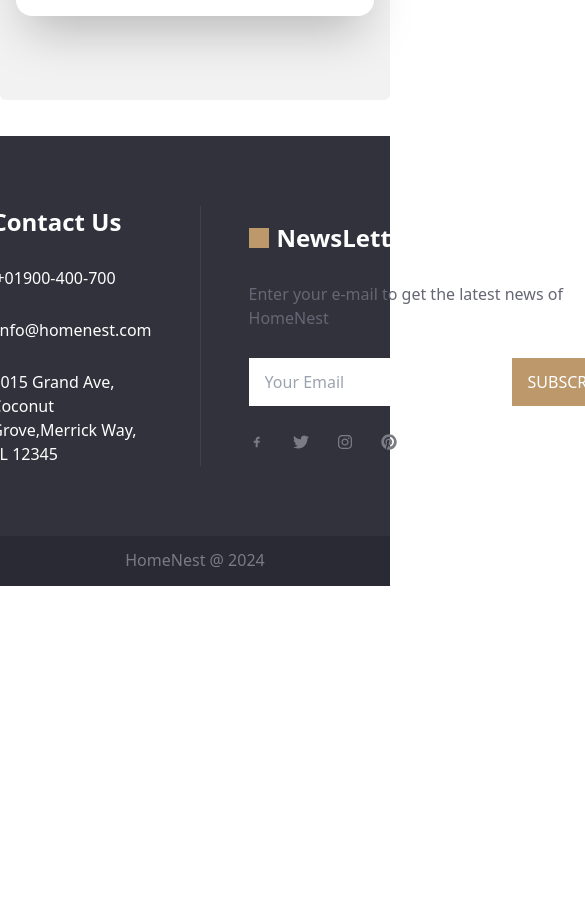
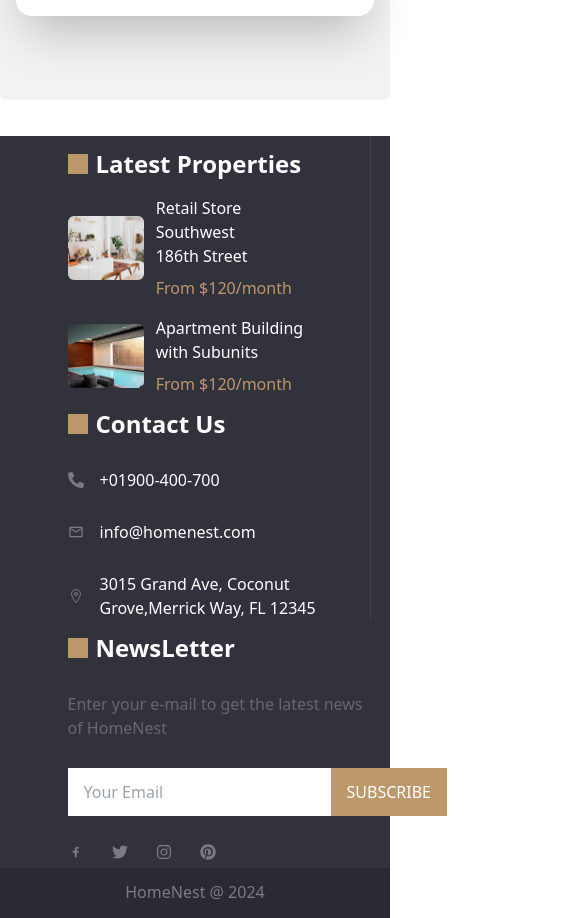
Before and after one commit to Sultana-Razia/real-estate, a React (Vite) app: page /login in a window 390 px wide. Shown: the part 860-1778 px from the top of the page, 585 px wide, since content can reach past the window. Before the commit the page ends 1446 px from the top, so only its background shows below. Built offline with nearby package versions, Linux system fonts and the light colour scheme; no server answers.

Commit message:
Create private route

```diff
--- a/src/Shared/Footer/Footer.jsx
+++ b/src/Shared/Footer/Footer.jsx
@@ -13,10 +13,10 @@ import footer2 from '../../assets/images/footer2.jpg'
 const Footer = () => {
     return (
         <div>
-            <div className='bg-[#31323C] mt-9 text-white h-[400px] px-[5%] flex items-center justify-center'>
-                <div className='border-r border-[#bc976b24]'>
+            <div className='bg-[#31323C] mt-9 text-white lg:h-[400px] px-[5%] lg:flex items-center justify-center'>
+                <div className='border-r border-[#bc976b24] px-12 lg:px-0'>
                     <div>
-                        <div className='flex items-center gap-2'>
+                        <div className='flex items-center gap-2 pt-3'>
                             <FaRegSquareFull className='text-xl bg-[#BC986B] text-[#BC986B]' />
                             <h2 className='text-2xl font-semibold'>  Latest Properties</h2>
                         </div>
@@ -40,7 +40,7 @@ const Footer = () => {
                 </div>
 
                 <div className='px-12 border-r border-[#bc976b24]'>
-                    <div className='flex items-center gap-2'>
+                    <div className='flex items-center gap-2 pt-3'>
                         <FaRegSquareFull className='text-xl bg-[#BC986B] text-[#BC986B]' />
                         <h2 className='text-2xl font-semibold'>Contact Us</h2>
                     </div>
@@ -60,7 +60,7 @@ const Footer = () => {
                 </div>
 
                 <div className='pl-12'>
-                    <div className='flex items-center gap-2'>
+                    <div className='flex items-center gap-2 pt-3'>
                         <FaRegSquareFull className='text-xl bg-[#BC986B] text-[#BC986B]' />
                         <h2 className='text-2xl font-semibold'>NewsLetter</h2>
                     </div>
@@ -69,7 +69,7 @@ const Footer = () => {
                         <input className='px-4 py-3' type="email" name="email" id="" placeholder='Your Email' />
                         <button className='text-white bg-[#BC986B] px-4 py-3'>SUBSCRIBE</button>
                     </div>
-                    <div className='flex text-[#7a7b84] gap-7 mt-7'>
+                    <div className='flex text-[#7a7b84] gap-7 mt-7 pb-2'>
                         <TiSocialFacebook />
                         <FaTwitter />
                         <FaInstagram />
--- a/src/pages/Banner/Banner.jsx
+++ b/src/pages/Banner/Banner.jsx
@@ -33,7 +33,6 @@ const Banner = () => {
                 <SwiperSlide><img className='w-[100%] rounded-md h-[450px] md:h-[500px] lg:h-[550px]' src={slide2} alt="Slide 2" /></SwiperSlide>
                 <SwiperSlide><img className='w-[100%] rounded-md h-[450px] md:h-[500px] lg:h-[550px]' src={slide3} alt="Slide 3" /></SwiperSlide>
                 <SwiperSlide><img className='w-[100%] rounded-md h-[450px] md:h-[500px] lg:h-[550px]' src={slide4} alt="Slide 4" /></SwiperSlide>
-                ...
             </Swiper>
         </div>
     );
--- a/src/pages/Home/Home.jsx
+++ b/src/pages/Home/Home.jsx
@@ -8,14 +8,13 @@ import RealEstateCard from "./RealEstateCard";
 const Home = () => {
 
     const realEstate = useLoaderData();
-    console.log(realEstate);
 
     return (
         <div>
             <Navbar></Navbar>
             <Banner></Banner>
-            <h2>Properties</h2>
-            <div className="grid grid-cols-3 gap-10 items-center rounded-sm bg-[#F3F4F9] px-[10%] py-[5%]">
+            <h2 className="text-3xl text-center font-bold text-[#BC986B] my-7">Properties</h2>
+            <div className="grid grid-cols-1 md:grid-cols-2 lg:grid-cols-3 gap-10 items-center rounded-sm bg-[#F3F4F9] px-[10%] py-[5%]">
                 {
                     realEstate.map(estate => <RealEstateCard
                         key={estate.id}
--- a/src/pages/Login/Login.jsx
+++ b/src/pages/Login/Login.jsx
@@ -1,4 +1,4 @@
-import { Link } from "react-router-dom";
+import { Link, useLocation, useNavigate } from "react-router-dom";
 import Navbar from "../../Shared/Navbar/Navbar";
 import Footer from "../../Shared/Footer/Footer";
 import { AuthContext } from "../../providers/AuthProviders";
@@ -8,6 +8,8 @@ import { useContext } from "react";
 const Login = () => {
 
     const { signIn } = useContext(AuthContext);
+    const location = useLocation();
+    const navigate = useNavigate();
 
     const handleLogin = e => {
         e.preventDefault();
@@ -16,10 +18,13 @@ const Login = () => {
         const form = new FormData(e.currentTarget);
         const email = form.get('email');
         const password = form.get('password');
-        console.log(email, password);
+        // console.log(email, password);
         signIn(email, password)
             .then(result => {
-                console.log(result.user)
+                console.log(result.user);
+
+                //navigate after login
+                navigate(location?.state ? location.state : '/');
             })
             .catch(error => {
                 console.error(error);
--- a/src/pages/Properties/PropertyDetails.jsx
+++ b/src/pages/Properties/PropertyDetails.jsx
@@ -12,12 +12,12 @@ import { CiLocationOn } from "react-icons/ci";
 const PropertyDetails = () => {
 
     const properties = useLoaderData();
-    console.log(properties);
+    // console.log(properties);
 
     const { id } = useParams();
     const idInt = parseInt(id);
     const property = properties.find(property => property.id === idInt)
-    console.log(property)
+    // console.log(property)
 
 
     return (
@@ -26,7 +26,7 @@ const PropertyDetails = () => {
             {/* id, , , segment_name, , , , , , facilities, , , parking */}
             <div className='bg-[#F3F4F9]'>
                 <div className='w-[80%] mx-auto my-8 grid grid-cols-5 gap-5 lg:gap-14'>
-                    <div className='md:col-span-5 lg:col-span-3'>
+                    <div className='col-span-5 lg:col-span-3'>
                         <div className='flex justify-between'>
                             <h2 className='text-3xl font-bold text-[#BC986B] mb-4'>{property.estate_title}</h2>
                             <p className='text-3xl font-bold text-[#BC986B] mb-4'>{property.segment_name}</p>
@@ -34,7 +34,7 @@ const PropertyDetails = () => {
                         <img className='w-full h-[400px]' src={property.image} alt="" />
                         <p className='mt-4'>{property.description}</p>
                     </div>
-                    <div className='md:col-span-5 lg:col-span-2 mt-12 pl-4 bg-white rounded-md'>
+                    <div className='col-span-5 lg:col-span-2 mt-12 pl-4 bg-white rounded-md'>
                         <div className='flex gap-8 mt-4 text-2xl text-[#BC986B]'>
                             <h2 className='flex items-center gap-1'><IoPricetagOutline /> {property.price}</h2>
                             <h2 className='flex items-center gap-1'><TbHomeHand /> {property.status}</h2>
--- a/src/providers/AuthProviders.jsx
+++ b/src/providers/AuthProviders.jsx
@@ -10,23 +10,28 @@ const auth = getAuth(app);
 const AuthProviders = ({ children }) => {
 
     const [user, setUser] = useState(null);
+    const [loading, setLoading] = useState(true);
 
     const createUser = (email, password) => {
+        setLoading(true);
         return createUserWithEmailAndPassword(auth, email, password);
     }
 
     const signIn = (email, password) => {
+        setLoading(true);
         return signInWithEmailAndPassword(auth, email, password);
     }
 
     const logOut = () => {
+        setLoading(true);
         return signOut(auth);
     }
 
     useEffect(() => {
         const unSubscribe = onAuthStateChanged(auth, currentUser => {
-            console.log('user in the auth state change', currentUser);
+            // console.log('user in the auth state change', currentUser);
             setUser(currentUser);
+            setLoading(false);
         });
         return () => {
             unSubscribe();
@@ -35,6 +40,7 @@ const AuthProviders = ({ children }) => {
 
     const authInfo = {
         user,
+        loading,
         createUser,
         signIn,
         logOut,
--- /dev/null
+++ b/src/routes/PrivateRoute.jsx
@@ -0,0 +1,25 @@
+import React, { useContext } from 'react';
+import { AuthContext } from '../providers/AuthProviders';
+import { Navigate, useLocation } from 'react-router-dom';
+
+const PrivateRoute = ({ children }) => {
+    const { user, loading } = useContext(AuthContext);
+    const location = useLocation()
+
+    if (loading) {
+        return <div className='text-center my-28'>
+            <span className="loading loading-bars loading-xs"></span>
+            <span className="loading loading-bars loading-sm"></span>
+            <span className="loading loading-bars loading-md"></span>
+            <span className="loading loading-bars loading-lg"></span>
+        </div>
+    }
+
+    if (user) {
+        return children;
+    }
+
+    return <Navigate state={location.pathname} to="/login"></Navigate>;
+};
+
+export default PrivateRoute;
--- a/src/routes/Router.jsx
+++ b/src/routes/Router.jsx
@@ -4,6 +4,7 @@ import Home from "../pages/Home/Home";
 import Login from "../pages/Login/Login";
 import Register from "../pages/Register/Register";
 import PropertyDetails from "../pages/Properties/PropertyDetails";
+import PrivateRoute from "./PrivateRoute";
 
 const router = createBrowserRouter([
     {
@@ -17,7 +18,7 @@ const router = createBrowserRouter([
             },
             {
                 path: '/properties/:id',
-                element: <PropertyDetails></PropertyDetails>,
+                element: <PrivateRoute><PropertyDetails></PropertyDetails></PrivateRoute>,
                 loader: () => fetch('/estate.json')
             },
             {
```
